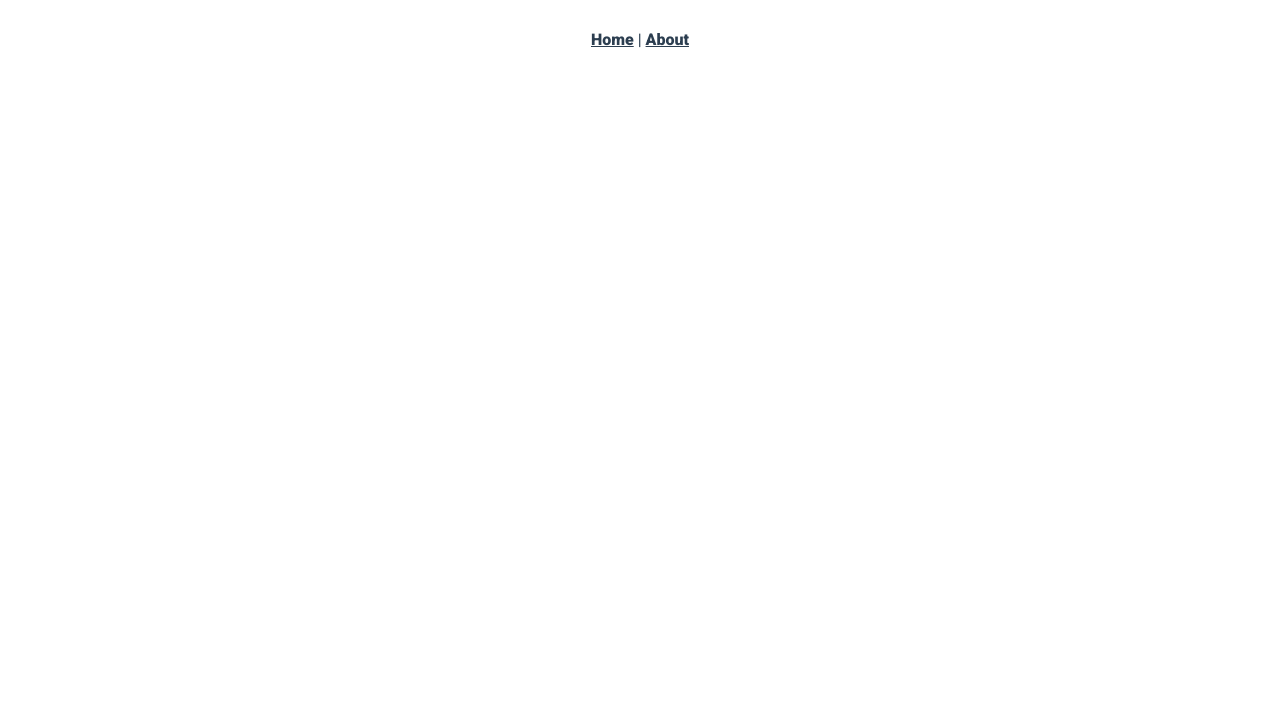
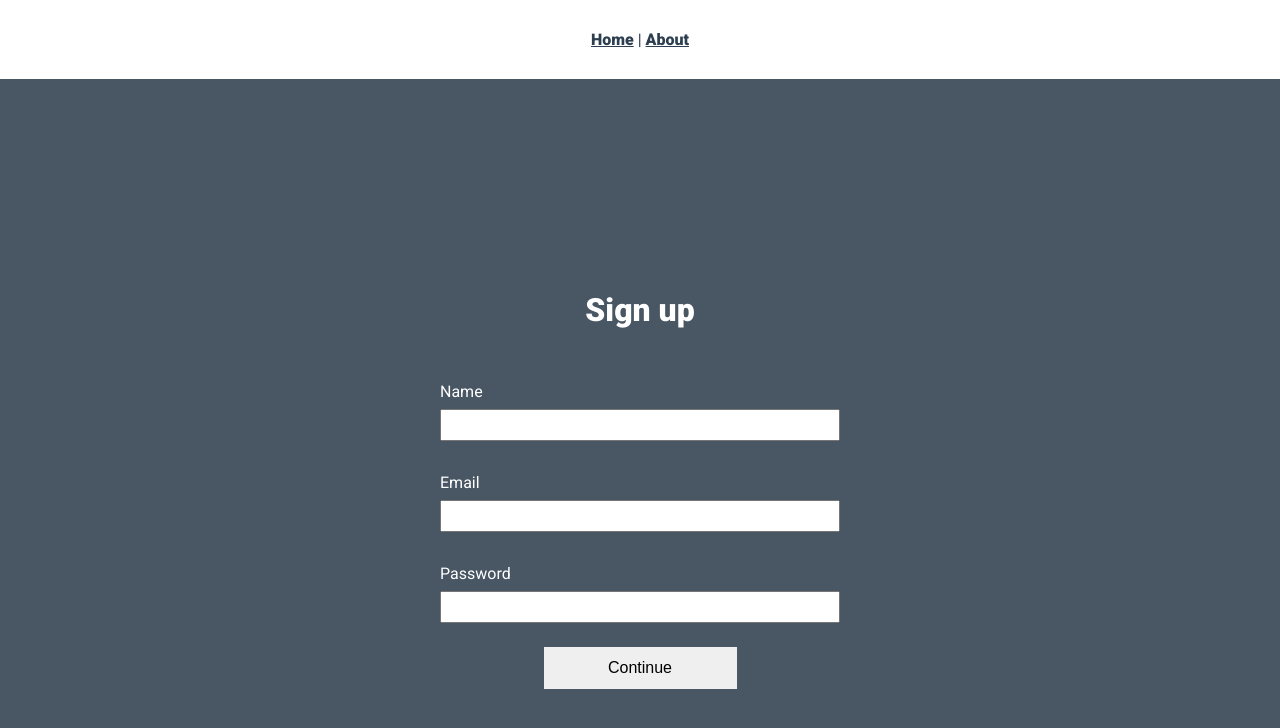
Before and after one commit to satirama/telos, a Vue app: page /signup in a window 1280 px wide. Shown: the top 728 px of the page. Built offline with nearby package versions, Linux system fonts and the light colour scheme.

Commit message:
signup screen

```diff
--- a/src/router/index.js
+++ b/src/router/index.js
@@ -1,6 +1,7 @@
 import Vue from 'vue';
 import VueRouter from 'vue-router';
 import Home from '../views/Home.vue';
+import SignUp from '../views/SignUp.vue';
 
 Vue.use(VueRouter);
 
@@ -11,12 +12,9 @@ const routes = [
     component: Home,
   },
   {
-    path: '/about',
-    name: 'About',
-    // route level code-splitting
-    // this generates a separate chunk (about.[hash].js) for this route
-    // which is lazy-loaded when the route is visited.
-    component: () => import(/* webpackChunkName: "about" */ '../views/About.vue'),
+    path: '/signup',
+    name: 'SignUp',
+    component: SignUp,
   },
 ];
 
--- a/src/views/About.vue
+++ /dev/null
@@ -1,5 +0,0 @@
-<template>
-  <div class="about">
-    <h1>This is an about page</h1>
-  </div>
-</template>
--- a/src/views/Home.vue
+++ b/src/views/Home.vue
@@ -5,7 +5,7 @@
         <div class="text">
           <h1>Fullfill your most peculiar tea wishes.</h1>
           <p>From a common black tea to the rarest Da Hong Pao, each of them delivered right at your door.</p>
-          <button class="light-background dark-text">Sign up</button>
+          <button  @click="$router.push('signup')" class="light-background dark-text">Sign up</button>
         </div>
         <img src="/assets/tea_cup.jpg">
       </div>
@@ -32,7 +32,7 @@
         <div>
           <h2>SIGN UP</h2>
           <p>Get the best tea experience you’ll be ever taste right at your door each month</p>
-          <button class="dark-background">Sign up</button>
+          <button  @click="$router.push('signup')" class="dark-background">Sign up</button>
         </div>
         <div class="desktop bg-img"></div>
       </div>
--- /dev/null
+++ b/src/views/SignUp.vue
@@ -0,0 +1,81 @@
+<template>
+  <div class="signup container">
+    <div class="login content">
+      <h1>Sign up</h1>
+      <form>
+        <label for="name">Name</label>
+        <input
+          id="name"
+          required
+          type="text"
+          minlength="4"
+          maxlength="30"
+          v-model="name">
+        <label for="email">Email</label>
+        <input
+          id="email"
+          required
+          type="email"
+          v-model="email">
+        <label for="password">Password</label>
+        <input
+          id="password"
+          required
+          type="password"
+          minlength="6"
+          maxlength="10"
+          v-model="password">
+        <button>Continue</button>
+      </form>
+    </div>
+  </div>
+</template>
+<script>
+export default {
+  name: 'SignUp',
+  data() {
+    return {
+      name: '',
+      password: '',
+      email: '',
+      errors: [],
+    };
+  },
+};
+</script>
+<style scoped>
+.signup {
+  color: #FFF;
+  min-height: 100vh;
+  background: #495664;
+}
+
+.signup .login {
+  display: flex;
+  justify-content: center;
+  align-items: center;
+  flex-direction: column;
+}
+
+.signup .login form {
+  display: flex;
+  justify-content: center;
+  flex-direction: column;
+  max-width: 400px;
+  width: 85%;
+}
+
+.signup .login form label {
+  margin: 2rem 0 0.5rem 0;
+  text-align: left;
+}
+
+.signup .login form input {
+  padding: 0.4rem;
+}
+
+.signup .login form button {
+  align-self: center;
+  margin-top: 1.5rem;
+}
+</style>
```
Also changed, not shown: src/views/Store.vue (added, +10 -0 lines).
